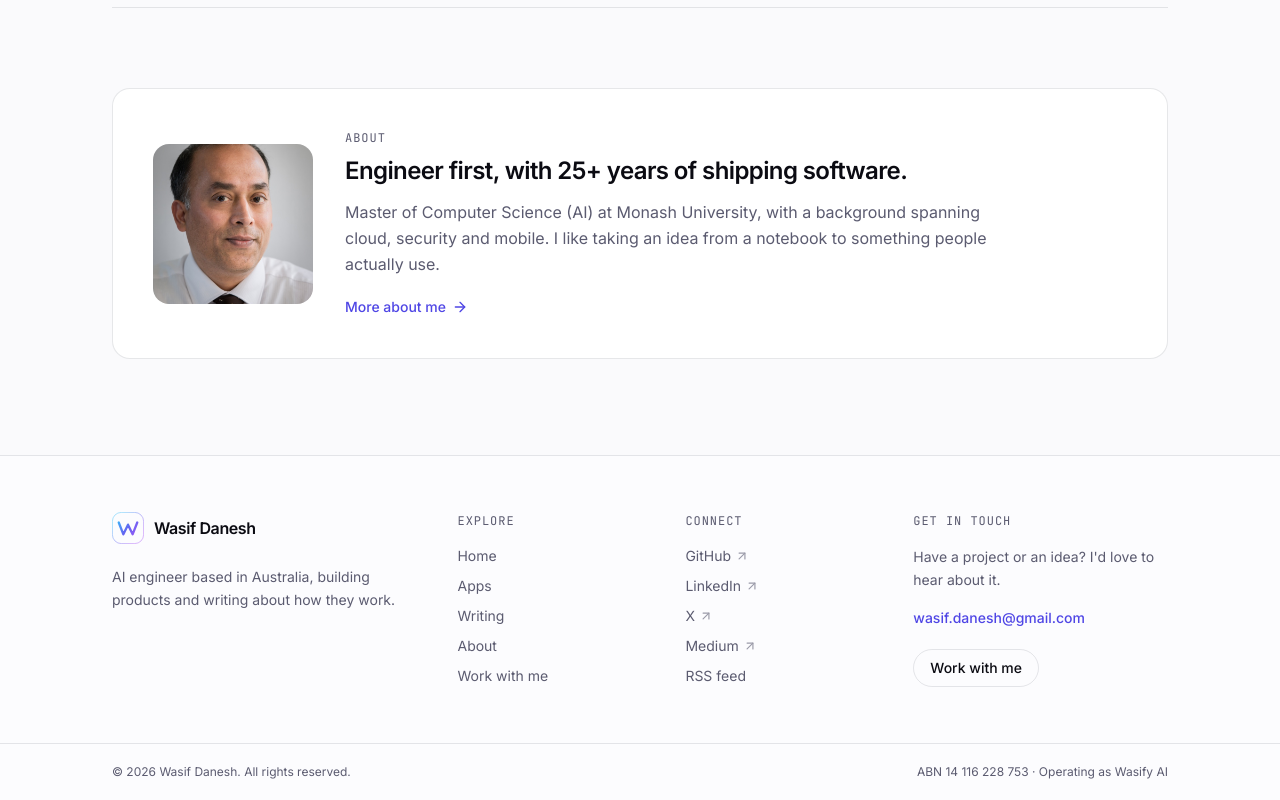
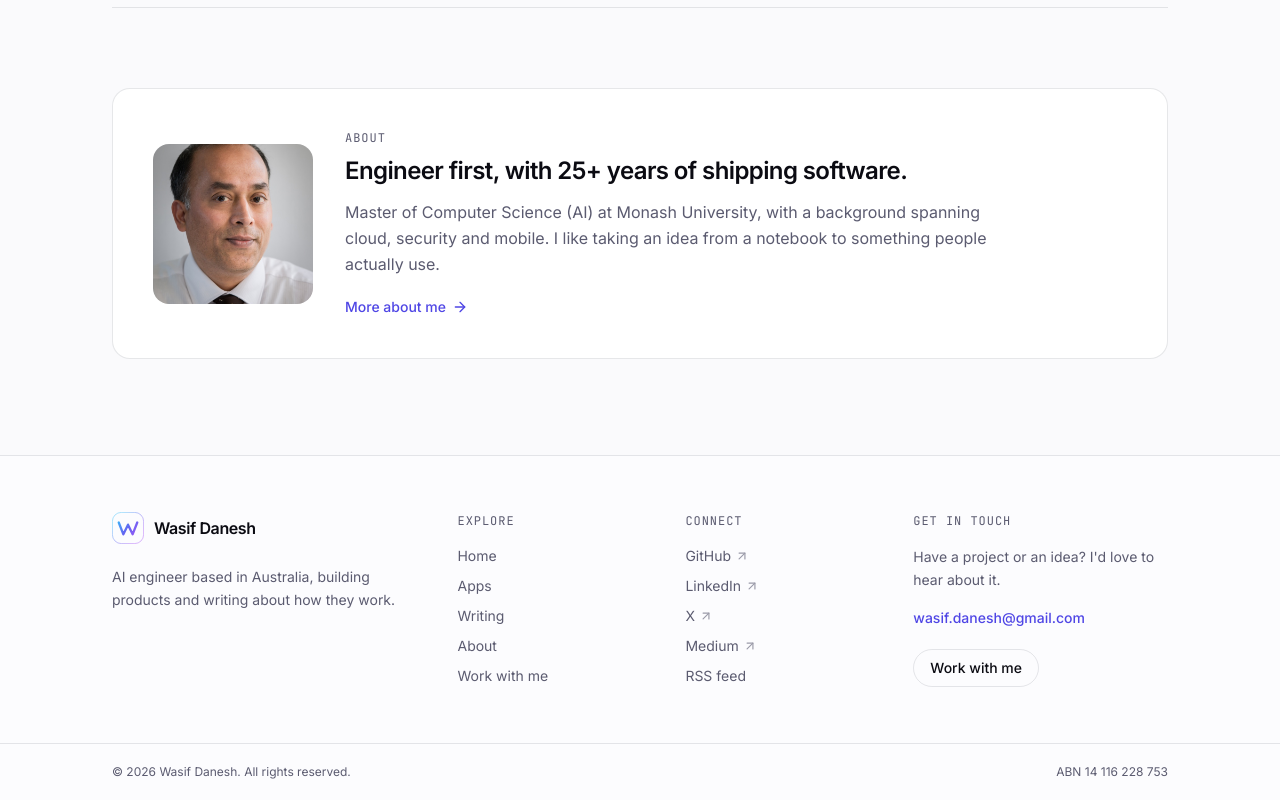
Before and after one commit to wasif-danesh/portal, a Next.js app: page / in a window 1280 px wide. Shown: the part 2471-3271 px from the top of the page. Built offline with nearby package versions, Linux system fonts and the light colour scheme; no server answers.

Commit message:
Remove unregistered trading name from footer

```diff
--- a/src/components/Footer.tsx
+++ b/src/components/Footer.tsx
@@ -85,7 +85,7 @@ export function Footer() {
       <div className="border-border border-t">
         <div className="container-page text-muted flex flex-col gap-2 py-5 text-xs sm:flex-row sm:items-center sm:justify-between">
           <p>© {new Date().getFullYear()} Wasif Danesh. All rights reserved.</p>
-          <p>ABN 14 116 228 753 · Operating as {site.brand}</p>
+          <p>ABN 14 116 228 753</p>
         </div>
       </div>
     </footer>
```
